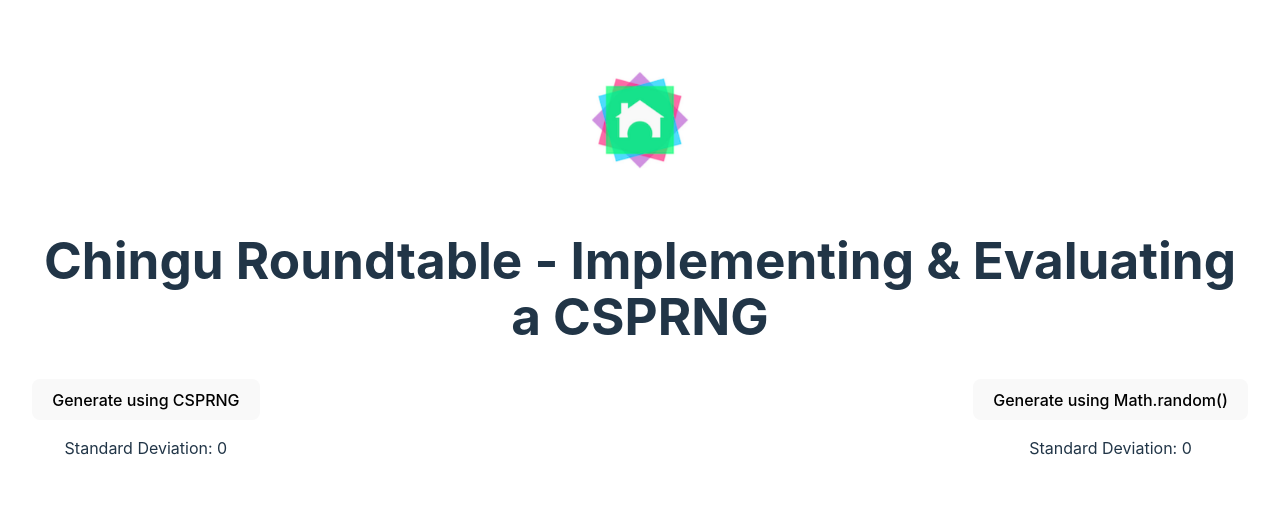
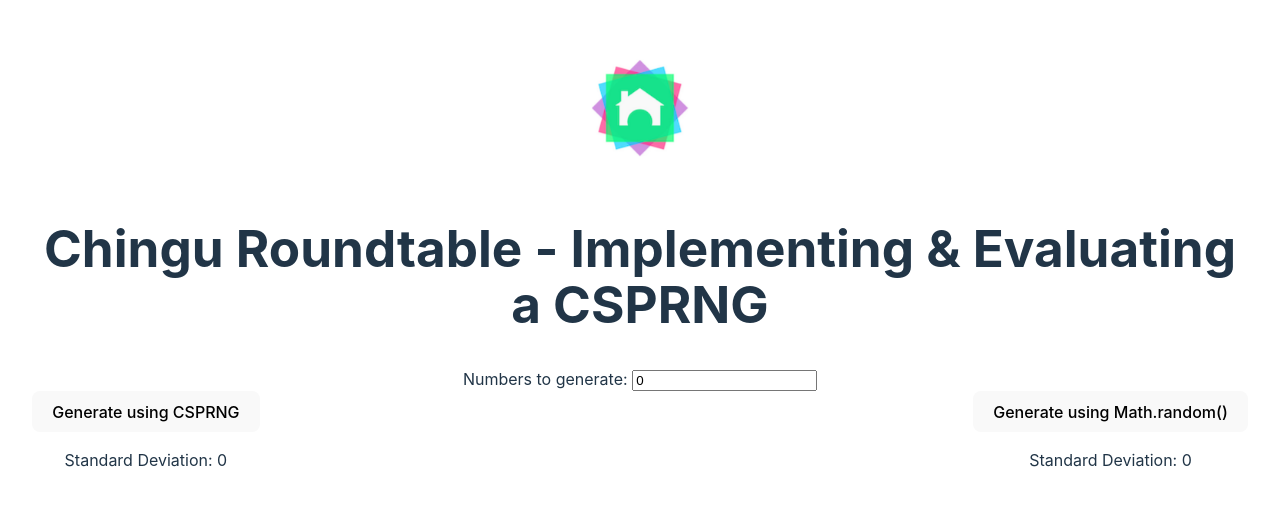
Before and after one commit to chingu-voyages/roundtable-random-nos, a React (Vite) app: page / in a window 1280 px wide. Shown: the part 138-644 px from the top of the page. Built offline with nearby package versions, Linux system fonts and the light colour scheme.

Commit message:
feat: Add element to allow user to set number of random numbers to generate

```diff
--- a/src/App.jsx
+++ b/src/App.jsx
@@ -59,6 +59,7 @@
 }
 
 export default function App() {
+  const [noToGenerate, setNoToGenerate] = useState(0);
   const [triggerCsprng, setTriggerCsprng] = useState(false)
   const [csprngRandomNos, setCsprngRandomNos] = useState(null)
   const [csprngRandomStdDev, setCsprngRandomStdDev] = useState(0)
@@ -67,11 +68,12 @@
   const [mathRandomNos, setMathRandomNos] = useState(null)
   const [mathRandomStdDev, setMathRandomStdDev] = useState(0)
 
-  const noToGenerate = 100
+  //const noToGenerate = 100
 
   useEffect(() => {
     // Generate the desired number of CSPRNG random numbers
     if (triggerCsprng) {
+      setCsprngRandomNos(0)
       generateCsprngNos(noToGenerate) // TODO: Determine the number of numbers to generate based on user input
       .then((randomNos) => {
         setTriggerCsprng(false)
@@ -89,7 +91,7 @@
       setMathRandomStdDev(calculateStdDev(randomNos))
       console.log('App - Math.random() - randomNos.length: ', randomNos.length, ' randomNos: ', randomNos)
     }
-  }, [triggerCsprng, triggerMathRandom])
+  }, [noToGenerate, triggerCsprng, triggerMathRandom])
 
   return (
     <div>
@@ -99,6 +101,13 @@
         </a>
       </div>
       <h1>Chingu Roundtable - Implementing & Evaluating a CSPRNG</h1>
+
+      <div>
+        <label htmlFor="notogenerate">Numbers to generate: </label>
+        <input type="number" id="notogenerate" name="notogenerate" required minLength="1" maxLength="5"
+        value={ noToGenerate } // ...force the input's value to match the state variable...
+        onChange={event => setNoToGenerate(event.target.value)}/>
+      </div>
 
       <div>
         <div className="left">
--- a/src/components/DisplayRandomNos.jsx
+++ b/src/components/DisplayRandomNos.jsx
@@ -1,5 +1,5 @@
 const DisplayRandomNos = ({ randomNos }) => {
-  return randomNos !== null
+  return randomNos !== null && randomNos != []
     ? (
         randomNos.map(randomNo =>
           <li key={ randomNo }>
```
